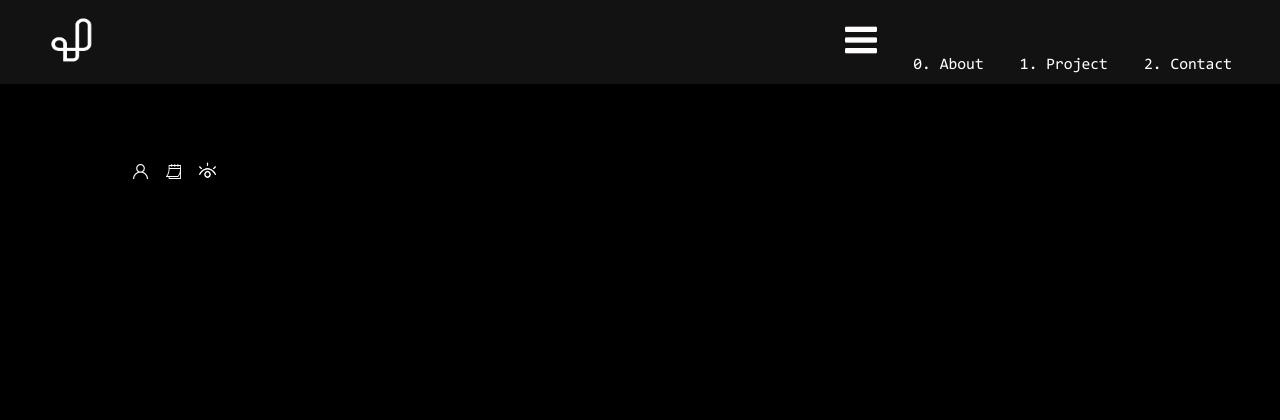
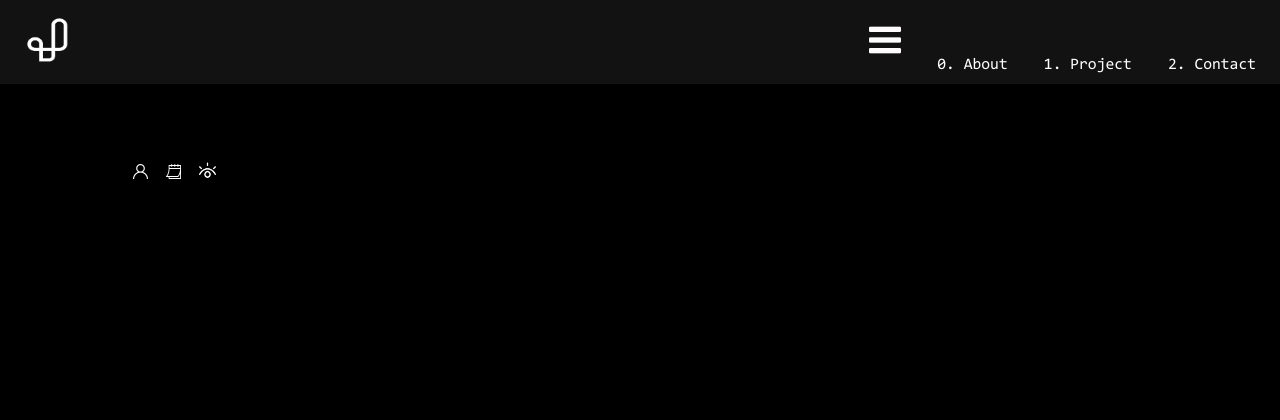
Before and after one commit to jadedanial/portfolio, a Django app: template blog/templates/blog/post.html in a window 1280 px wide. Shown: the top 420 px of the page. Run offline with Django 3.2, Linux system fonts and the light colour scheme; the template is opened without the code that fills it, so the values that code supplies are empty; some libraries are stand-ins or nearby versions.

Commit message:
Change padding for navigation section.

```diff
--- a/blog/static/blog/css/theme.css
+++ b/blog/static/blog/css/theme.css
@@ -76,7 +76,7 @@ body{
     display: grid;
     grid-template-columns: 20% 80%;
     transition: top 0.5s;
-    padding: 1rem 3rem;
+    padding: 1rem 1.5rem;
     box-shadow: 0px 10px 20px -10px rgba(0, 0, 0, 0.75);
 }
 
```
